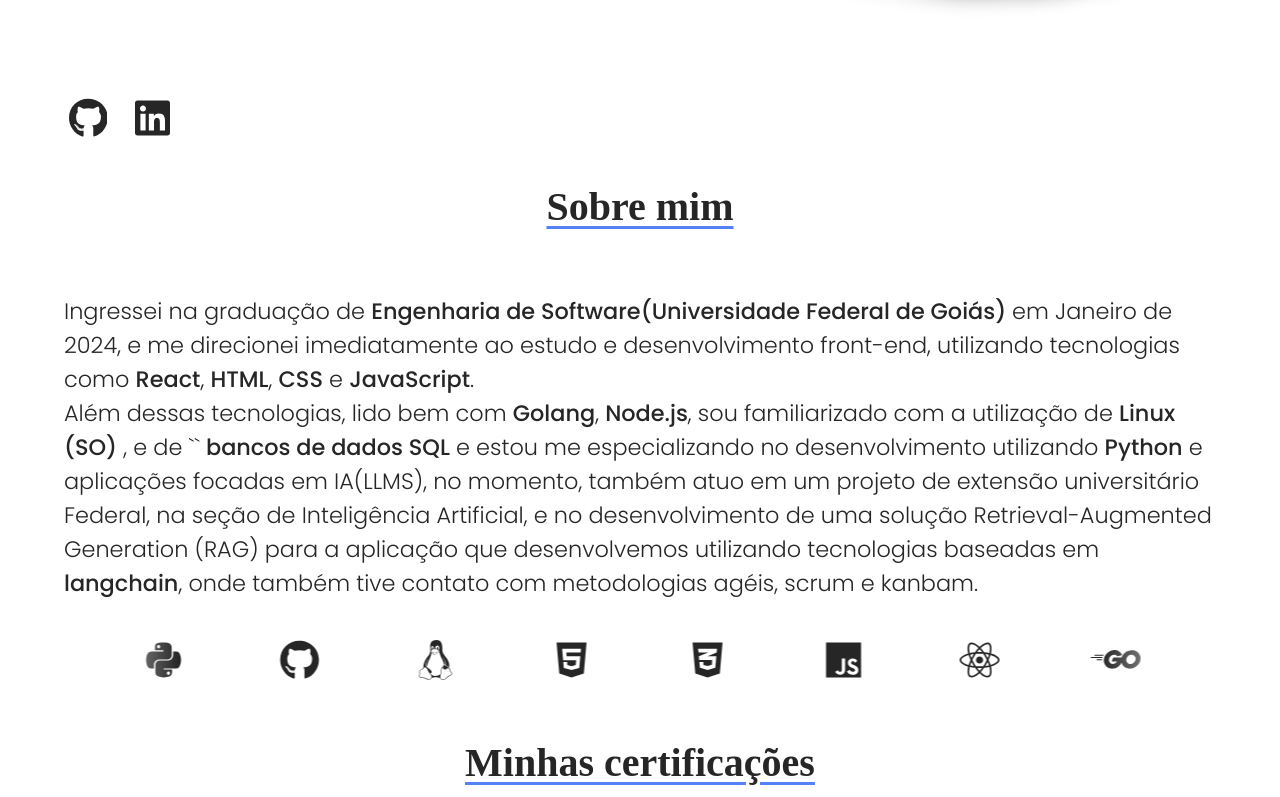
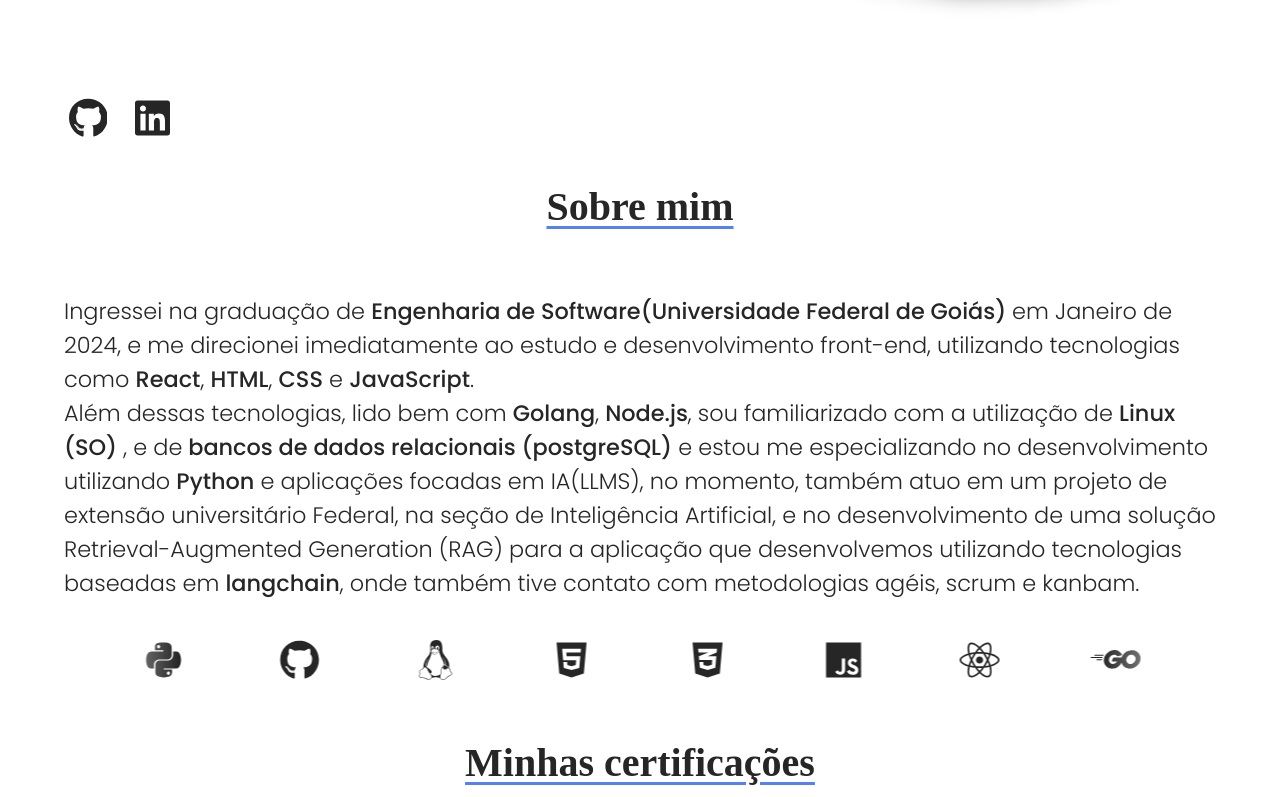
Before and after one commit to Luucasgontijo/portfolio, a React (Create React App) app: page / in a window 1280 px wide. Shown: the part 486-1283 px from the top of the page. Built offline with nearby package versions, Linux system fonts and the light colour scheme; a web font is replaced by a local one.

Commit message:
correction

```diff
--- a/src/App.js
+++ b/src/App.js
@@ -87,8 +87,8 @@ function App() {
 
                 <h2>Ingressei na graduação de <span>Engenharia de Software(Universidade Federal de Goiás) </span> em Janeiro de 2024, e me direcionei imediatamente ao estudo  e desenvolvimento front-end, utilizando tecnologias como <span>React</span>, <span>HTML</span>, <span>CSS</span> e <span>JavaScript</span>. </h2>
 
-                <h2> Além dessas tecnologias, lido bem com <span>Golang</span>, <span>Node.js</span>, sou familiarizado com a utilização de <span>Linux (SO)</span> , e de  ``
-                <span> bancos de dados SQL</span>  e estou me  especializando no desenvolvimento utilizando <span>Python</span> e aplicações focadas em IA(LLMS), no momento, também atuo em um projeto de extensão universitário Federal, na seção de Inteligência Artificial, e no desenvolvimento de uma solução Retrieval-Augmented Generation (RAG) para a aplicação que desenvolvemos utilizando tecnologias baseadas em <span>langchain</span>, onde também tive contato com metodologias agéis, scrum e kanbam. </h2>
+                <h2> Além dessas tecnologias, lido bem com <span>Golang</span>, <span>Node.js</span>, sou familiarizado com a utilização de <span>Linux (SO)</span> , e de
+                <span> bancos de dados relacionais (postgreSQL)</span>  e estou me  especializando no desenvolvimento utilizando <span>Python</span> e aplicações focadas em IA(LLMS), no momento, também atuo em um projeto de extensão universitário Federal, na seção de Inteligência Artificial, e no desenvolvimento de uma solução Retrieval-Augmented Generation (RAG) para a aplicação que desenvolvemos utilizando tecnologias baseadas em <span>langchain</span>, onde também tive contato com metodologias agéis, scrum e kanbam. </h2>
 
               </div>
 
```
